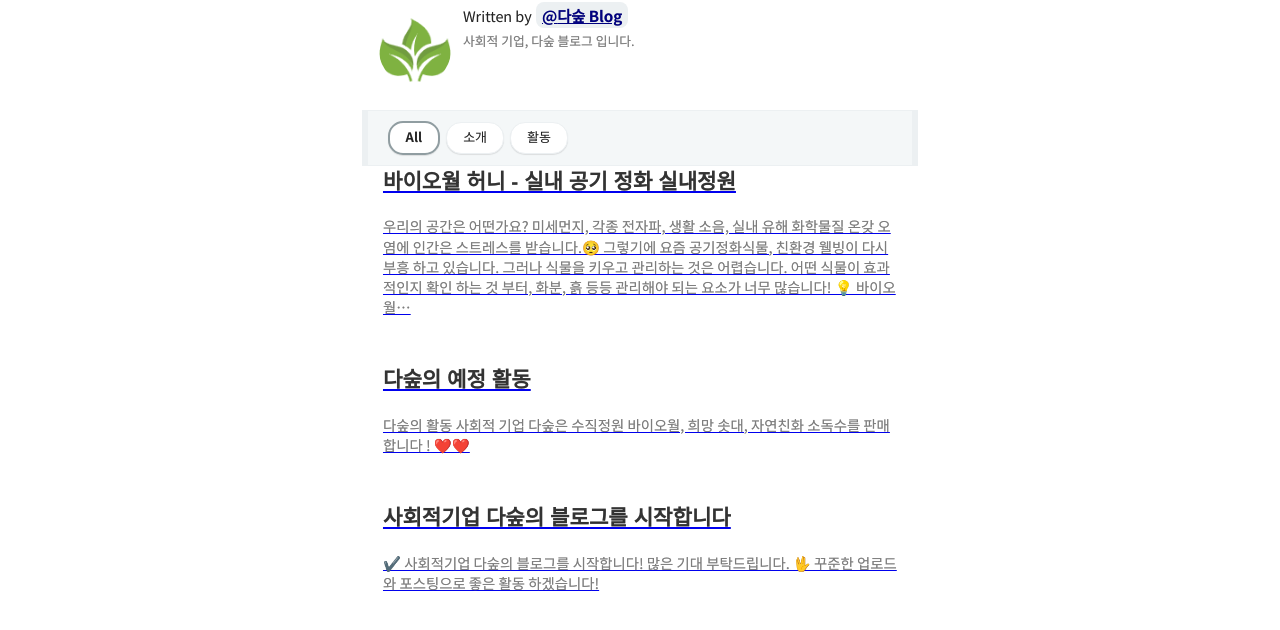
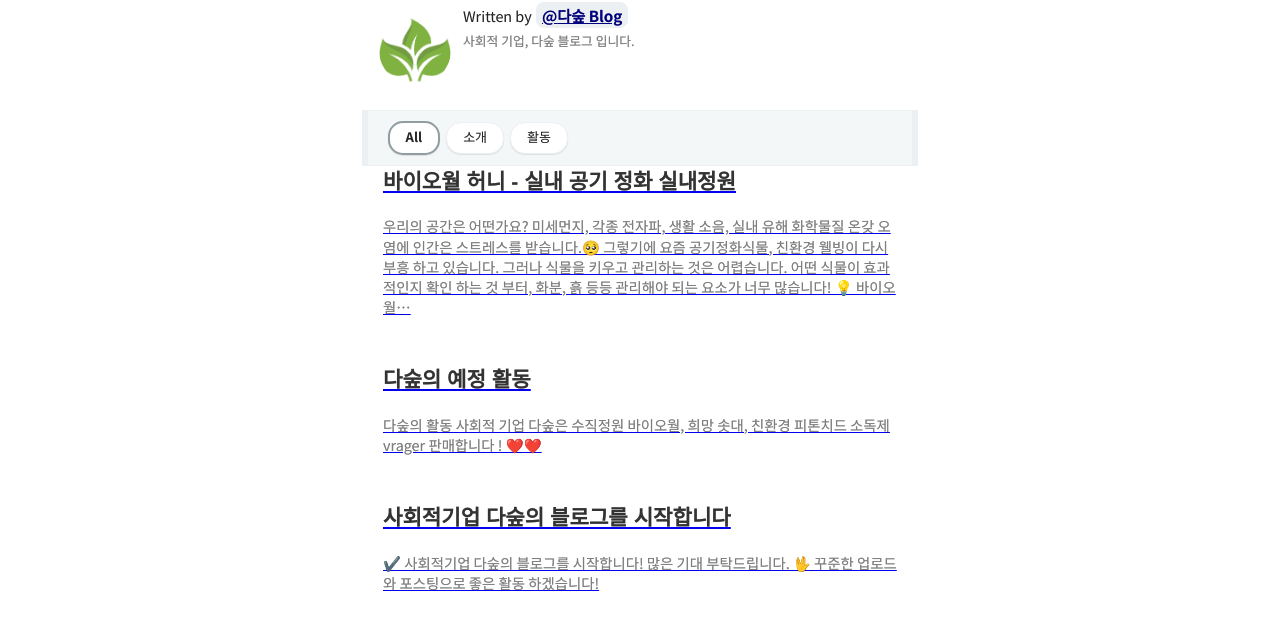
Before and after one commit to dasoop/blog, a Gatsby site: page / in a window 1280 px wide. Shown: the part 198-828 px from the top of the page. Built offline with nearby package versions, Linux system fonts and the light colour scheme; Gatsby itself is replaced by a stand-in of ours; some packages are replaced by stand-ins of ours; what typography-theme-github would draw is missing.

Commit message:
저장 누락

```diff
--- a/content/blog/활동/activity.md
+++ b/content/blog/활동/activity.md
@@ -7,4 +7,4 @@
 
 ### 다숲의 활동
 
-사회적 기업 다숲은 수직정원 바이오월, 희망 솟대, 자연친화 소독수를 판매합니다 ! ❤️❤️
+사회적 기업 다숲은 수직정원 바이오월, 희망 솟대, 친환경 피톤치드 소독제 vrager 판매합니다 ! ❤️❤️
```
